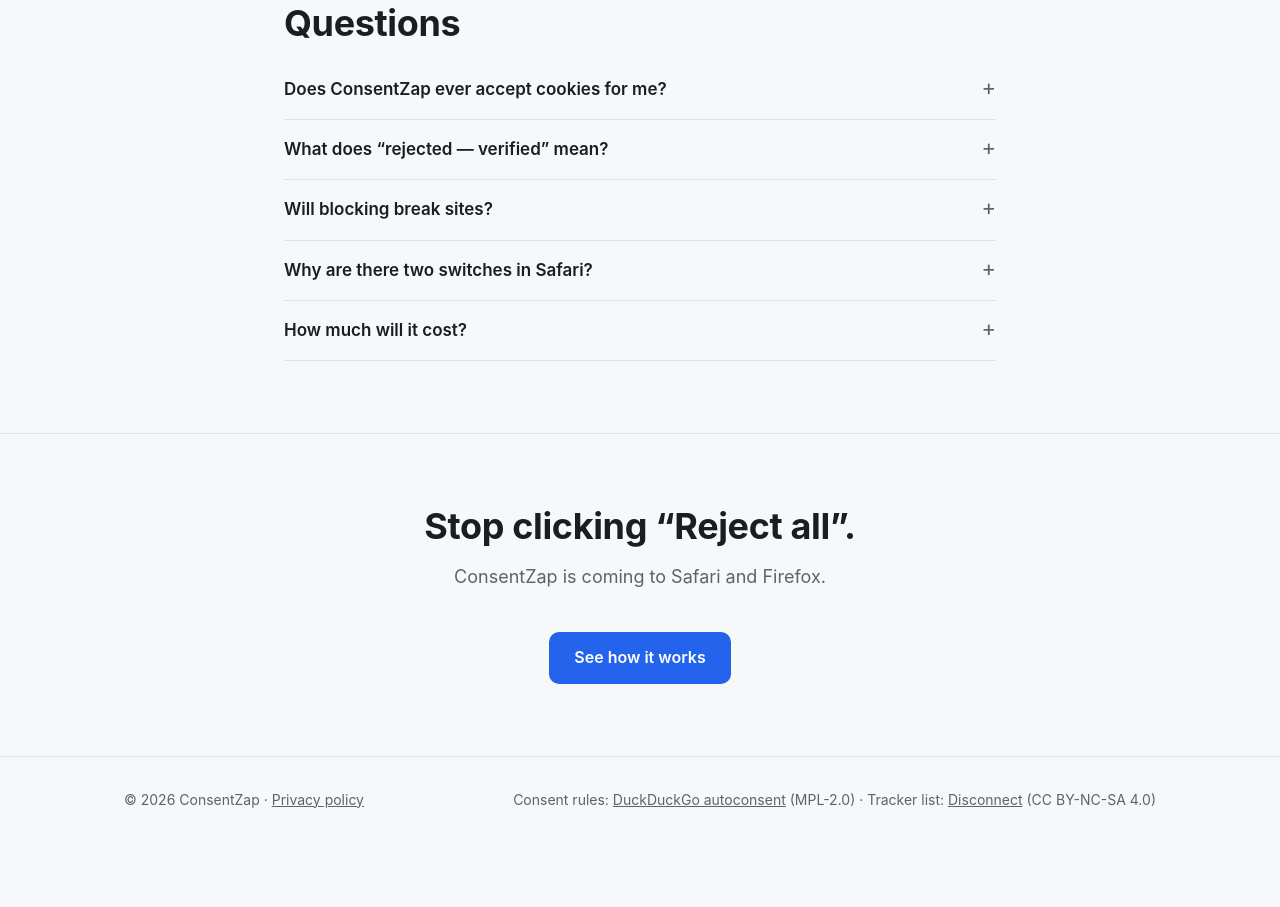
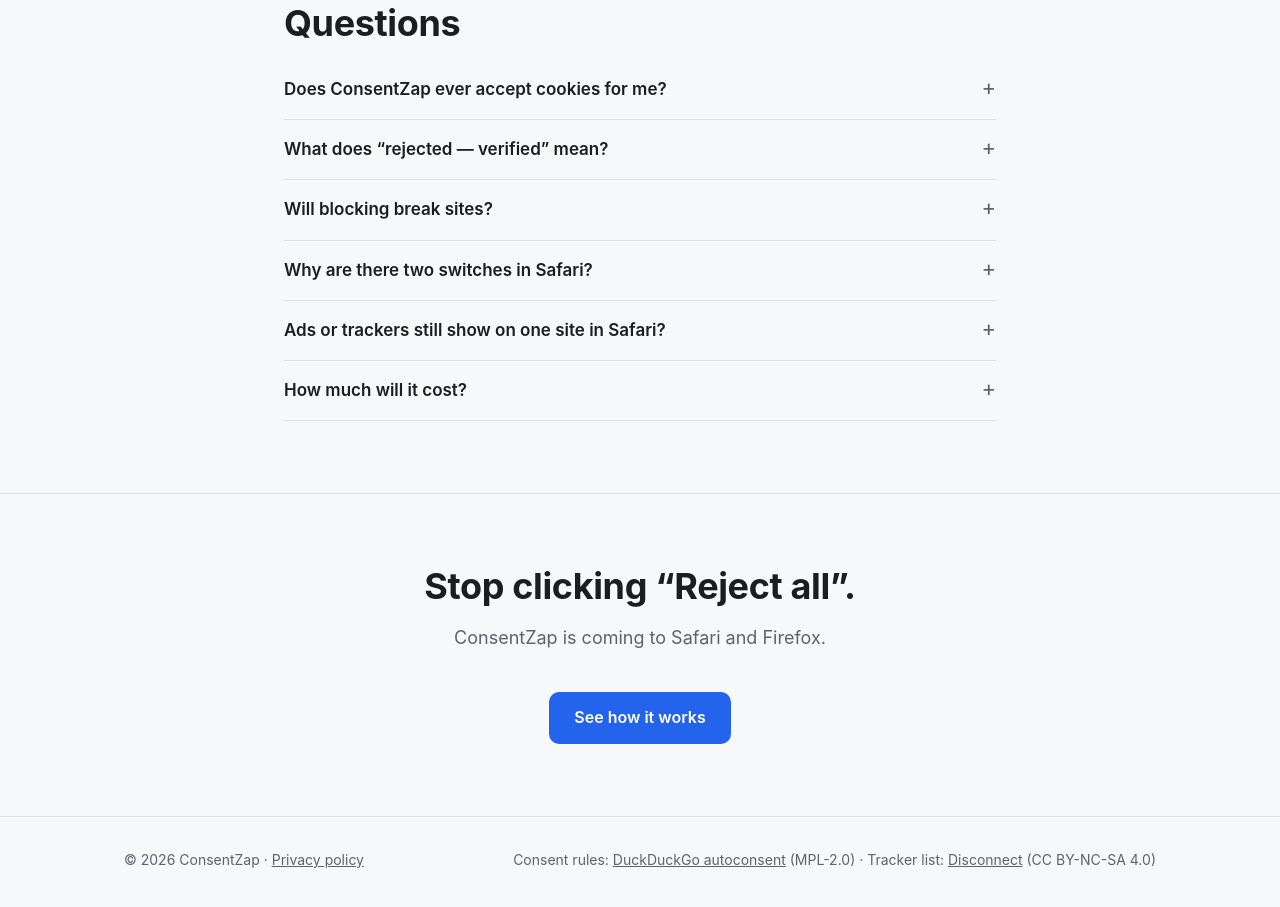
Before and after one commit to Drone-Log/consentzap-site, a plain HTML site: page index.html in a window 1280 px wide. Shown: the part 3089-3996 px from the top of the page. Before the commit the page ends 3948 px from the top, so only its background shows below. Drawn offline with Linux system fonts and the light colour scheme.

Commit message:
FAQ: Safari per-site content blocker switch
Co-Authored-By: Claude Opus 5.5 <noreply@anthropic.com>

```diff
--- a/index.html
+++ b/index.html
@@ -162,6 +162,7 @@
         <details><summary>What does “rejected — verified” mean?</summary><p>After refusing, ConsentZap reads the consent record the site itself stores (for example its consent cookie or the industry-standard TCF data) and confirms every optional purpose is off. If it can only hide a banner, it says “dismissed — rejection not verified”.</p></details>
         <details><summary>Will blocking break sites?</summary><p>Rarely. Video embeds, fonts, login buttons and anti-bot checks are never blocked, and a company’s own resources load on its own site. If a page still misbehaves, pause blocking for that site with one tap.</p></details>
         <details><summary>Why are there two switches in Safari?</summary><p>Safari runs tracker blocking as a separate “content blocker”. Turn on both <em>ConsentZap</em> and <em>ConsentZap Blocker</em> in Safari’s Extensions settings.</p></details>
+        <details><summary>Ads or trackers still show on one site in Safari?</summary><p>Safari can switch content blockers off for a single site. Open the page menu in the address bar (the “AA” or page-settings button) and choose <em>Turn On Content Blockers</em>. To check every site: Settings → Apps → Safari → Content Blockers, and make sure <em>Other Websites</em> is on.</p></details>
         <details><summary>How much will it cost?</summary><p>Pricing will be announced at launch.</p></details>
       </div>
     </section>
```
Also changed, not shown: llms.txt.
